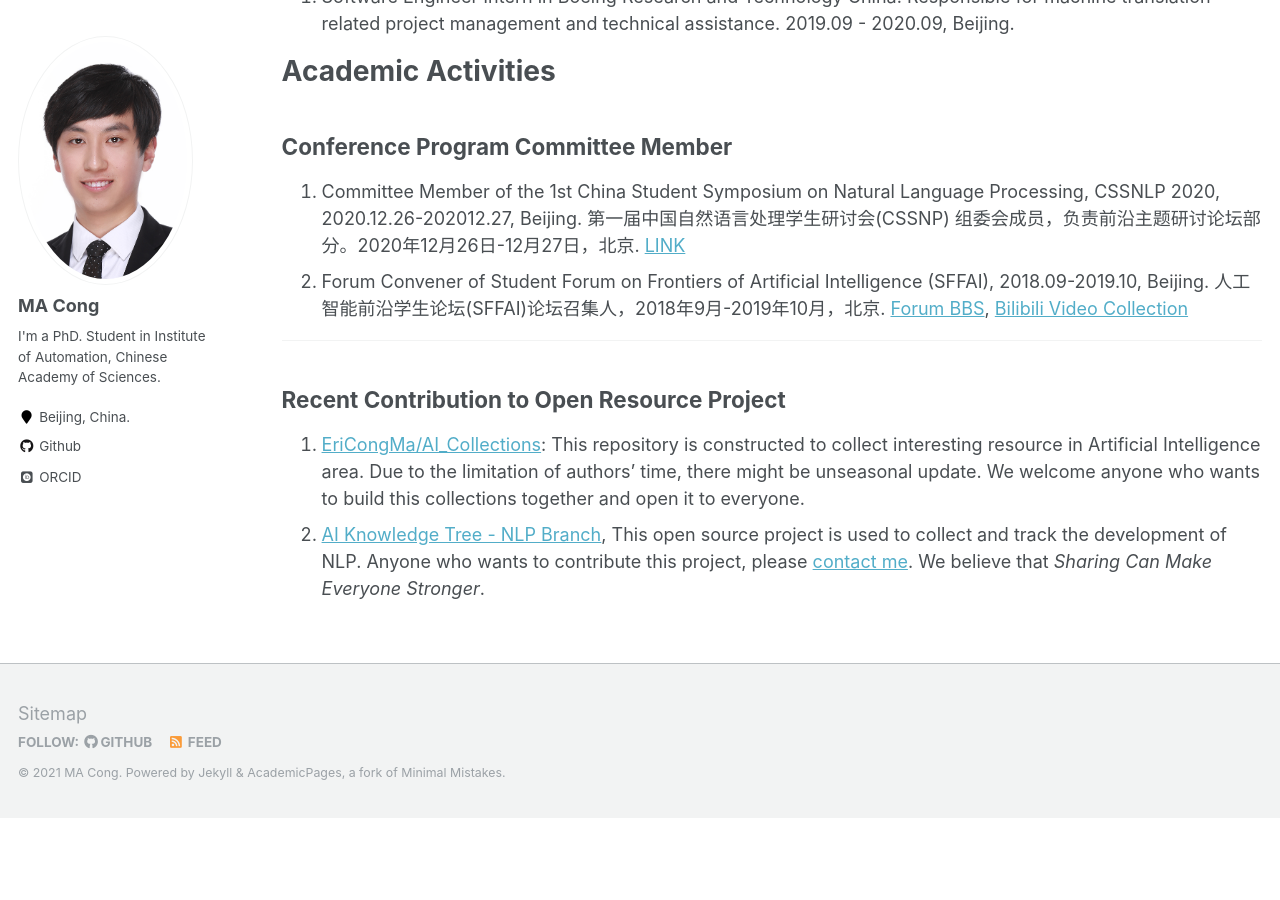
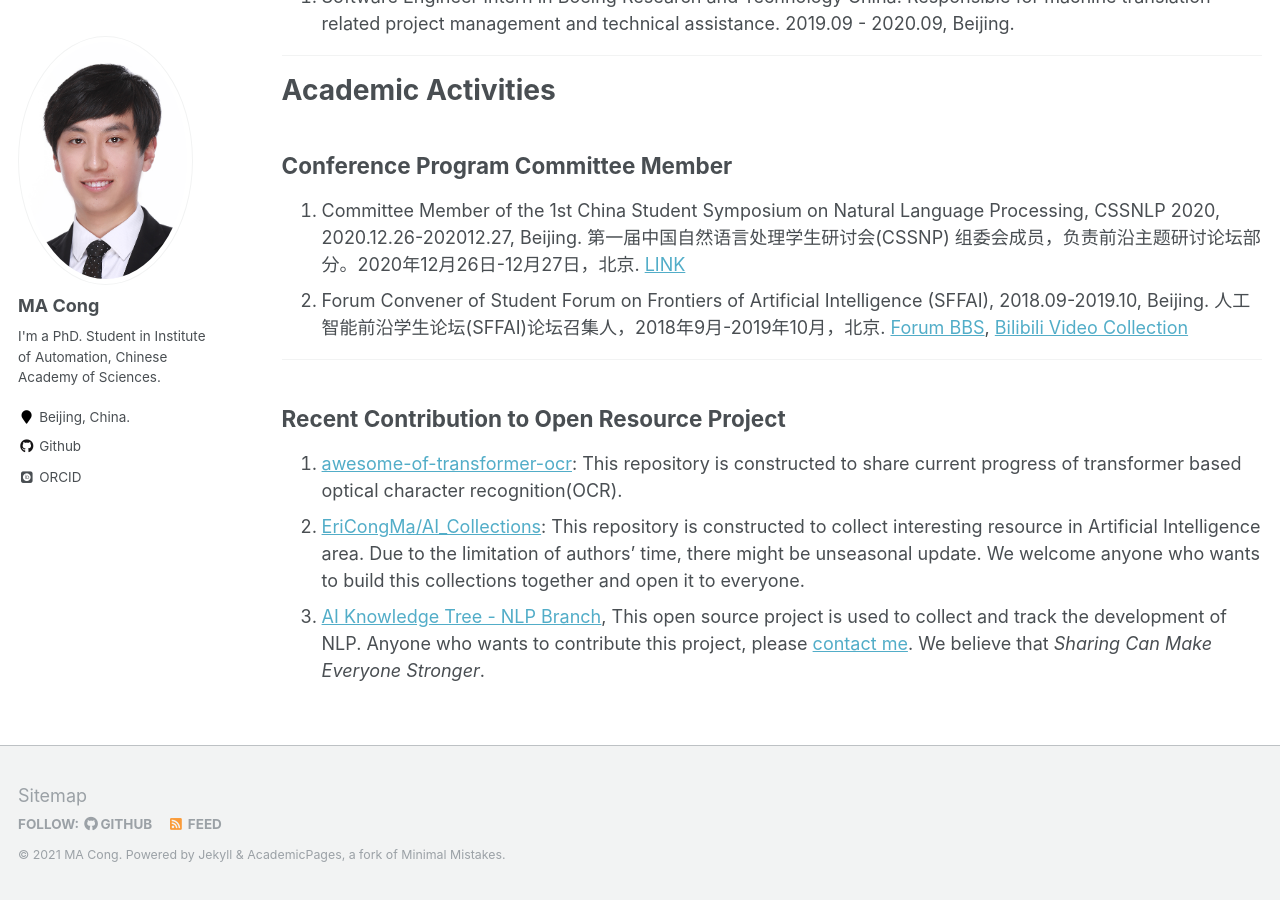
Before and after one commit to EriCongMa/ericongma.github.io, a Jekyll site: the page built from _pages/cv.md, in a window 1280 px wide and 900 px high, scrolled down 531 px. Built offline with Jekyll 4.4.1, drawn with Linux system fonts in a browser that asks for light colours; some web fonts are replaced; before the commit the page ends 1349 px from its top, so only the background shows below that.

Commit message:
macong:2021-12-08_15:48:30

```diff
--- a/_pages/cv.md
+++ b/_pages/cv.md
@@ -9,13 +9,17 @@ redirect_from:
 
 {% include base_path %}
 
+
+
 Education
 ======
+
 * 2017.09 - Up to Now : Ph. D, University of Chinese Academy of Sciences
 * 2013.09 - 2017.06: Bachelor, University of Science and Technology Beijing
 
 Research Interests:
 ======
+
 * Natural Language Processing
 * Machine Translation
 * Multimodal Information Processing
@@ -26,8 +30,14 @@ Intern Experience
 1. Software Engineer Intern in Boeing Research and Technology China. Responsible for machine translation related project management and technical assistance. 2019.09 - 2020.09, Beijing.
 
 
+
+---
+
+
+
 Academic Activities
 ======
+
 ## Conference Program Committee Member
 
 1. Committee Member of the 1st China Student Symposium on Natural Language Processing, CSSNLP 2020, 2020.12.26-202012.27, Beijing. 第一届中国自然语言处理学生研讨会(CSSNP) 组委会成员，负责前沿主题研讨论坛部分。2020年12月26日-12月27日，北京. [LINK](http://conference.cipsc.org.cn/cssnlp/#/)
@@ -37,5 +47,6 @@ Academic Activities
 
 ## Recent Contribution to Open Resource Project
 
-1. [EriCongMa/AI_Collections](https://github.com/EriCongMa/AI_Collections): This repository is constructed to collect interesting resource in Artificial Intelligence area. Due to the limitation of authors' time, there might be unseasonal update. We welcome anyone who wants to build this collections together and open it to everyone.
-2. [AI Knowledge Tree - NLP Branch](https://github.com/SFFAI-AIKT/AIKT-Natural_Language_Processing), This open source project is used to collect and track the development of NLP. Anyone who wants to contribute this project, please [contact me](mailto:cong.ma@nlpr.ia.ac.cn). We believe that *Sharing Can Make Everyone Stronger*.
+1. [awesome-of-transformer-ocr](https://github.com/EriCongMa/awesome-transformer-ocr): This repository is constructed to share current progress of transformer based optical character recognition(OCR).
+2. [EriCongMa/AI_Collections](https://github.com/EriCongMa/AI_Collections): This repository is constructed to collect interesting resource in Artificial Intelligence area. Due to the limitation of authors' time, there might be unseasonal update. We welcome anyone who wants to build this collections together and open it to everyone.
+3. [AI Knowledge Tree - NLP Branch](https://github.com/SFFAI-AIKT/AIKT-Natural_Language_Processing), This open source project is used to collect and track the development of NLP. Anyone who wants to contribute this project, please [contact me](mailto:cong.ma@nlpr.ia.ac.cn). We believe that *Sharing Can Make Everyone Stronger*.
```
Also changed, not shown: 1 other file.
